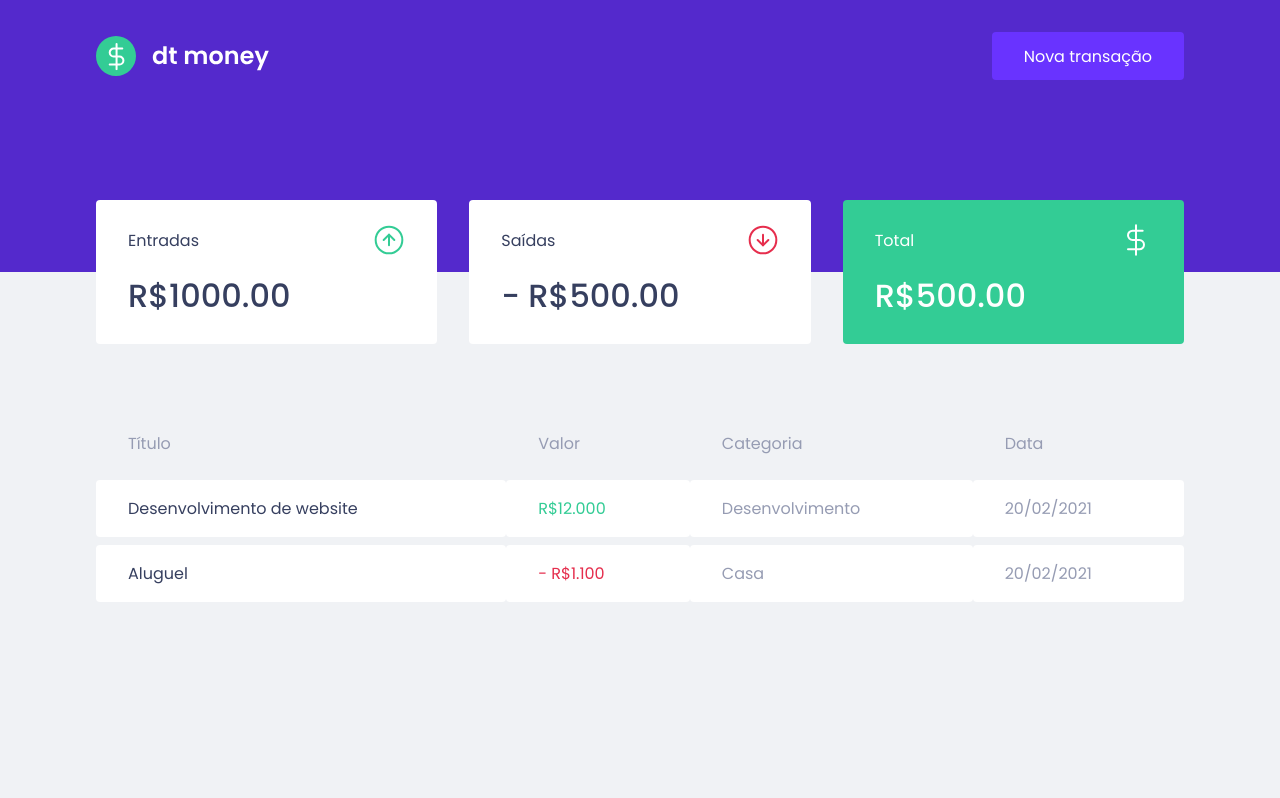
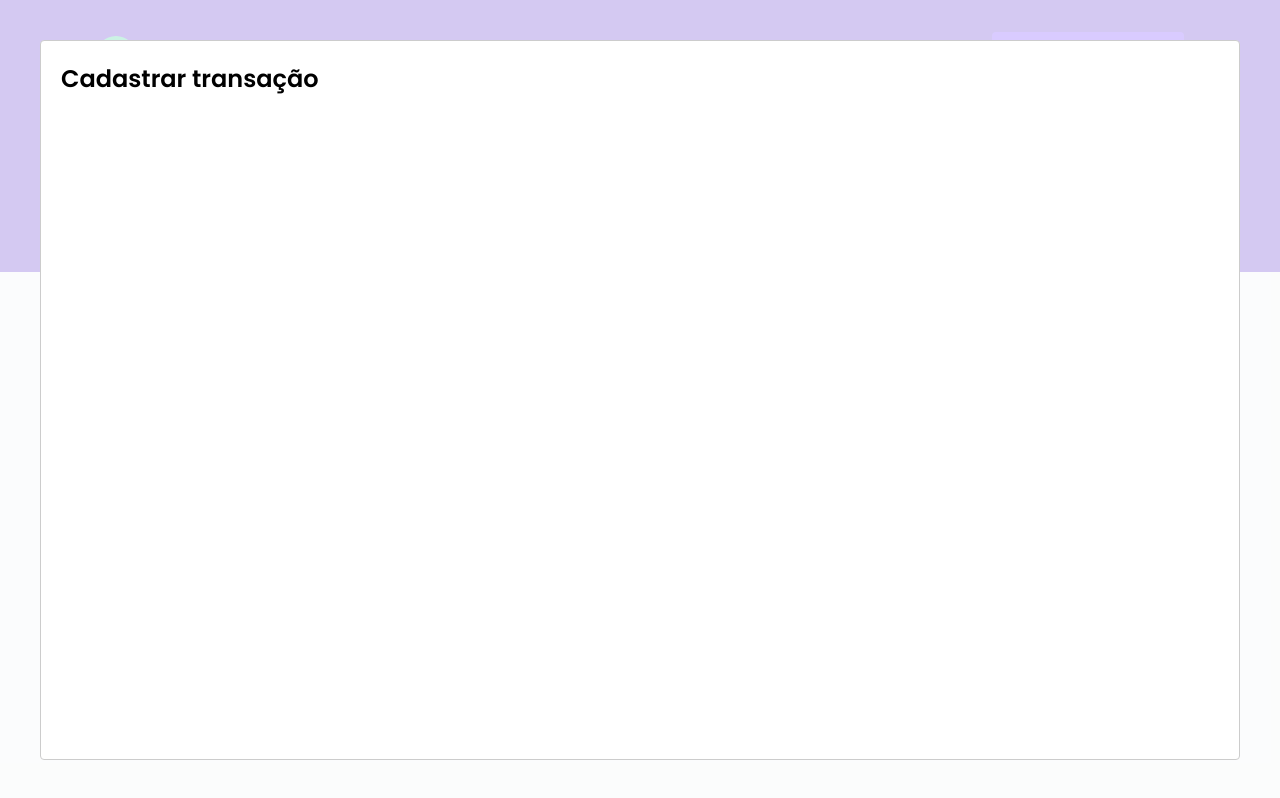
Before and after one commit to ayrtonbsouza/dtmoney, a React (Create React App) app: page / in a window 1280 px wide. Both pictures are taken after a click on the button "Nova transação". Built offline with nearby package versions, Linux system fonts and the light colour scheme; no server answers; what miragejs would draw is missing.

Commit message:
[:sparkles:] initial transaction modal development

```diff
--- a/package.json
+++ b/package.json
@@ -20,6 +20,7 @@
     "@types/node": "^12.0.0",
     "@types/react": "^17.0.0",
     "@types/react-dom": "^17.0.0",
+    "@types/react-modal": "^3.12.1",
     "@types/styled-components": "^5.1.11",
     "@typescript-eslint/eslint-plugin": "^4.28.4",
     "@typescript-eslint/parser": "^4.28.4",
--- a/src/App.tsx
+++ b/src/App.tsx
@@ -1,12 +1,31 @@
+import { useState } from 'react';
+import Modal from 'react-modal';
 import { Dashboard } from './components/Dashboard';
 import { Header } from './components/Header';
 
 import { GlobalStyle } from './styles/global';
 
-export const App: React.FC = () => (
-  <>
-    <Header />
-    <Dashboard />
-    <GlobalStyle />
-  </>
-);
+export const App: React.FC = () => {
+  const [isNewTransactionModalOpen, setIsNewTransactionModalOpen] =
+    useState(false);
+  function handleOpenNewTransactionModal(): void {
+    setIsNewTransactionModalOpen(true);
+  }
+
+  function handleCloseNewTransactionModal(): void {
+    setIsNewTransactionModalOpen(false);
+  }
+  return (
+    <>
+      <Header onOpenNewTransactionModal={handleOpenNewTransactionModal} />
+      <Dashboard />
+      <Modal
+        isOpen={isNewTransactionModalOpen}
+        onRequestClose={handleCloseNewTransactionModal}
+      >
+        <h2>Cadastrar transação</h2>
+      </Modal>
+      <GlobalStyle />
+    </>
+  );
+};
--- a/src/components/Header/index.tsx
+++ b/src/components/Header/index.tsx
@@ -1,11 +1,17 @@
 import logoImg from '../../assets/logo.svg';
 import { Container, Content } from './styles';
 
-export const Header: React.FC = () => (
+interface Props {
+  onOpenNewTransactionModal: () => void;
+}
+
+export const Header: React.FC<Props> = ({ onOpenNewTransactionModal }) => (
   <Container>
     <Content>
       <img src={logoImg} alt="dtmoney" />
-      <button type="button">Nova transação</button>
+      <button type="button" onClick={onOpenNewTransactionModal}>
+        Nova transação
+      </button>
     </Content>
   </Container>
 );
```
Also changed, not shown: 1 other file (tests, documents, lock files or other folders).
